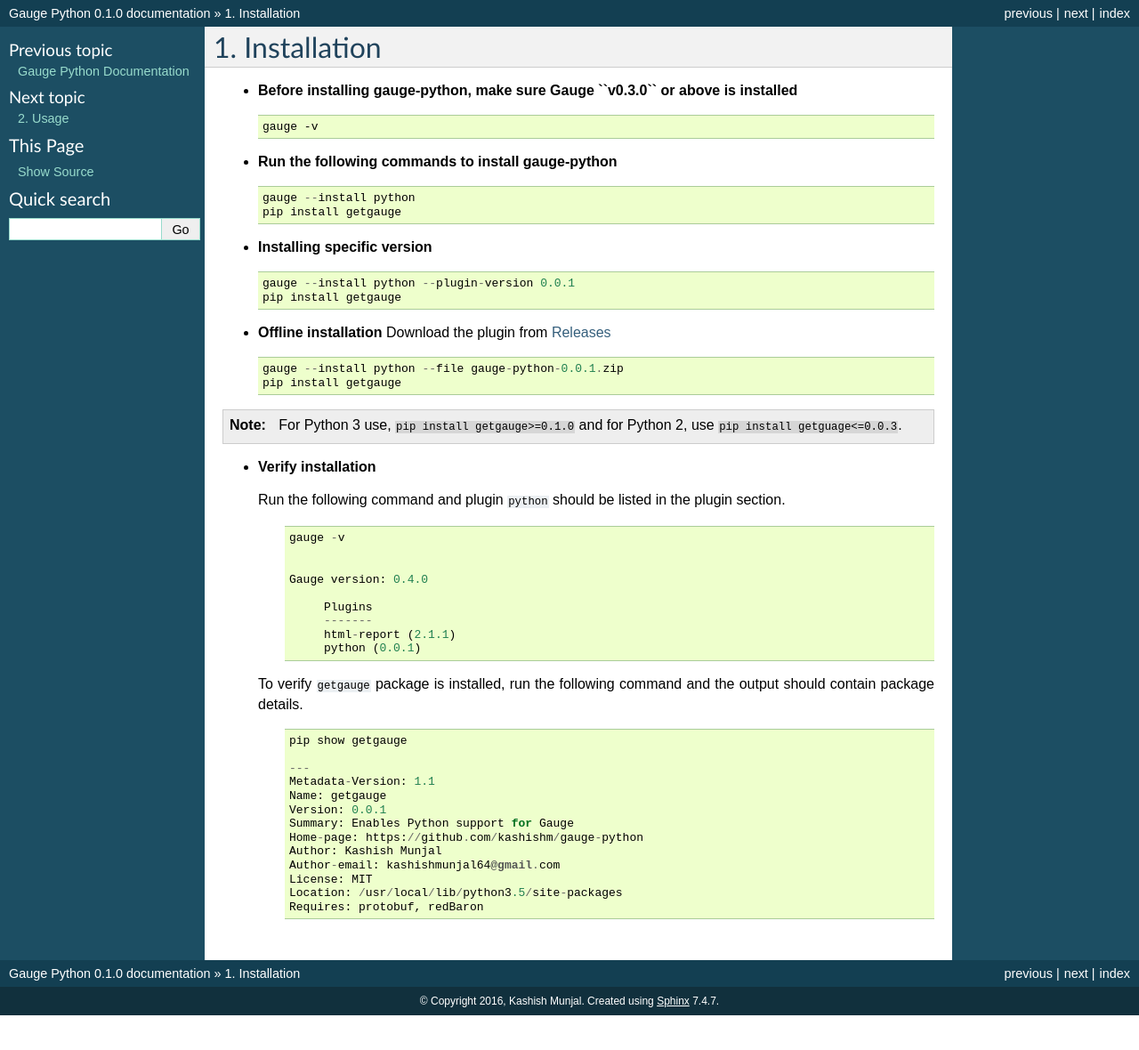
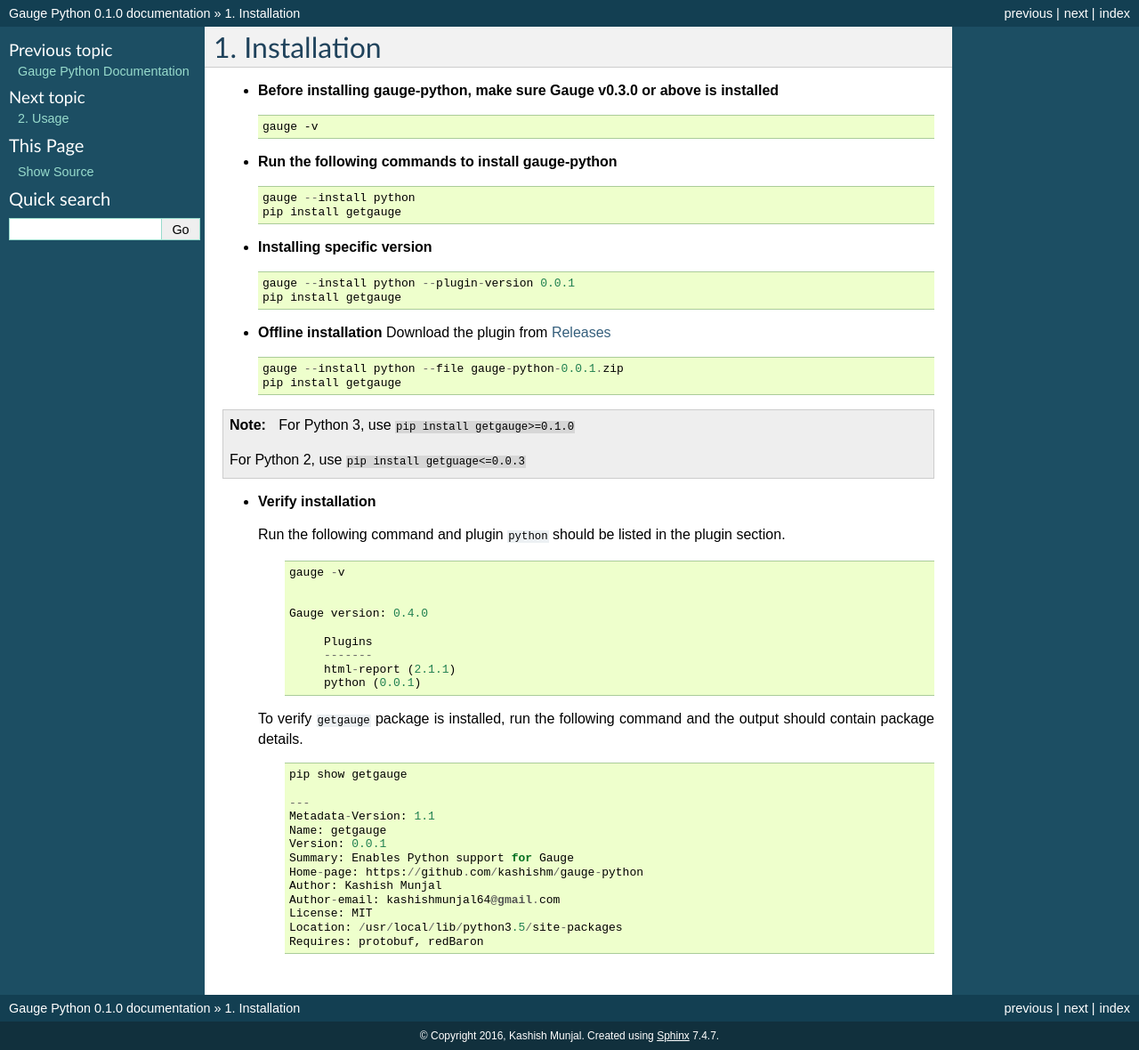
Before and after one commit to getgauge/gauge-python, a Sphinx documentation site: the page built from docs/source/installation.rst, in a window 1280 px wide. Shown: the whole page at 89% size. Built offline with Sphinx 7.4.7, drawn with Linux system fonts in a browser that asks for light colours; before the commit the page ends 1141 px from its top, so only the background shows below that.

Commit message:
Updating docs

```diff
--- a/docs/source/installation.rst
+++ b/docs/source/installation.rst
@@ -4,7 +4,7 @@
 ------------
 
 
--  **Before installing gauge-python, make sure Gauge ``v0.3.0`` or above is installed**
+-  **Before installing gauge-python, make sure Gauge v0.3.0 or above is installed**
 
    .. code:: sh
 
@@ -34,10 +34,14 @@
 
 
 .. note::
-   For Python 3 use, ``pip install getgauge>=0.1.0`` and for Python 2, use ``pip install getguage<=0.0.3``.
+   For Python 3, use ``pip install getgauge>=0.1.0``
+
+   For Python 2, use ``pip install getguage<=0.0.3``
 
 
 -  **Verify installation**
+
+
 
    Run the following command and plugin ``python`` should be listed in the plugin section.
     ::
@@ -51,6 +55,7 @@
             -------
             html-report (2.1.1)
             python (0.0.1)
+
 
    To verify ``getgauge`` package is installed, run the following command and the output should contain package details.
     ::
```
